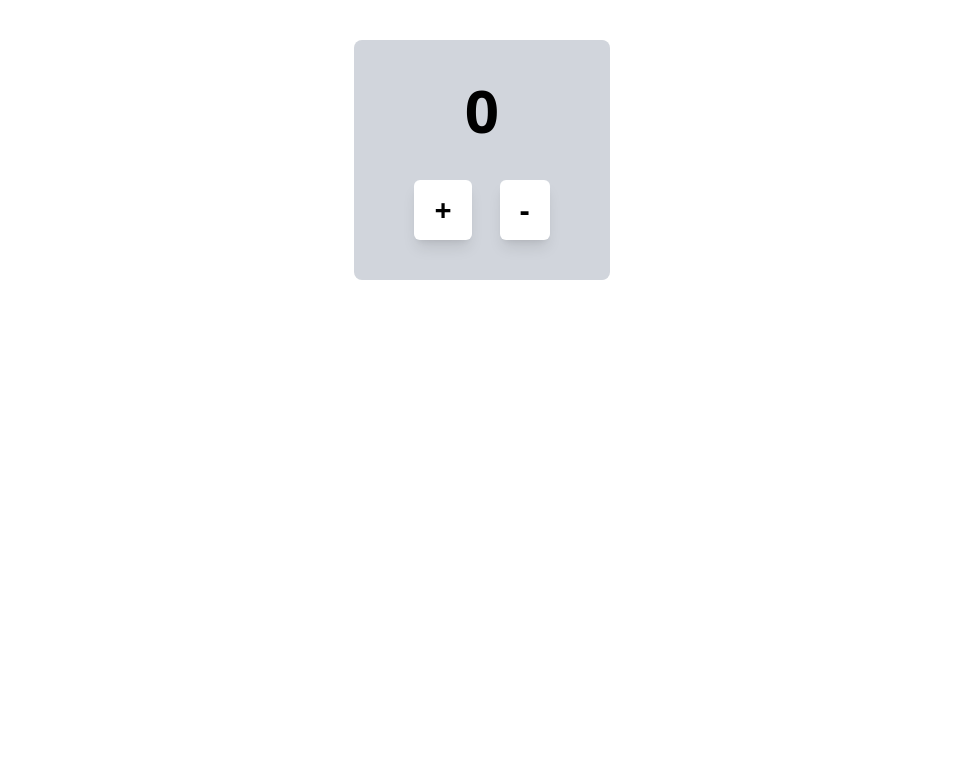
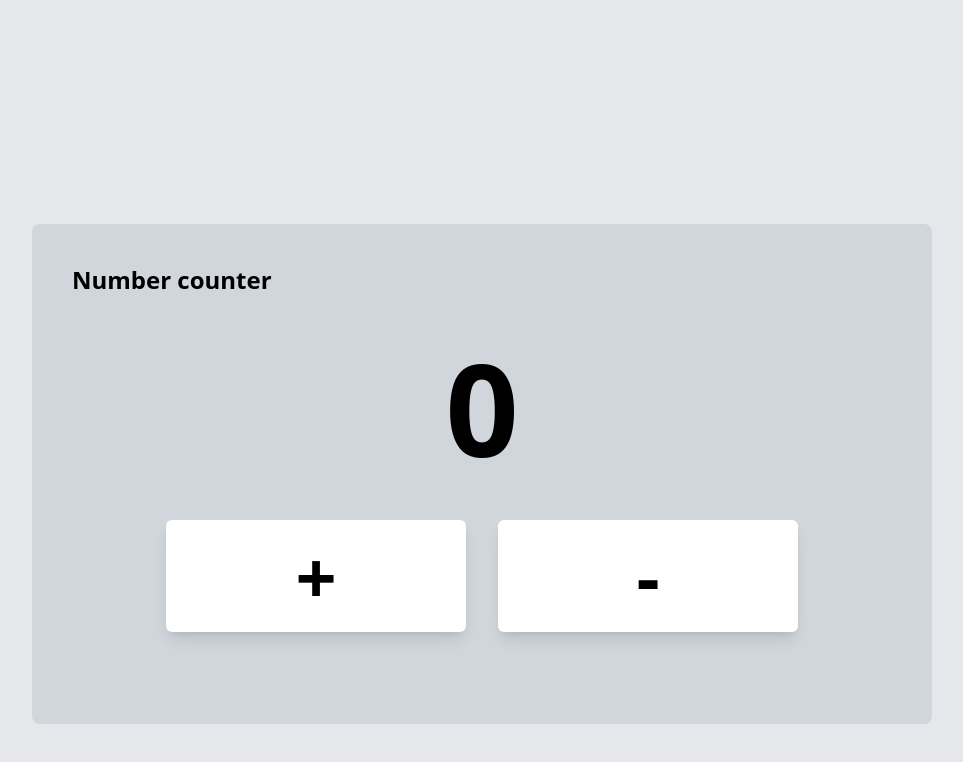
Before and after one commit to sumanbiswasdev/Number-Increase-Decrease-DOM-Project, a website: page index.html in a window 1280 px wide. Shown: the whole page, without its empty margins (158-1121 px from the left). Drawn offline with Linux system fonts and the light colour scheme.

Commit message:
design was changed

```diff
--- a/index.html
+++ b/index.html
@@ -5,16 +5,22 @@
   <meta name="viewport" content="width=device-width, initial-scale=1.0">
   <link href="/src/output.css" rel="stylesheet">
 </head>
-<body>
+<body class="bg-gray-200">
 
-   <div class="bg-gray-300 text-white text-center p-10 w-64 mx-auto mt-10 rounded-lg ">
+   <div class="container bg-gray-300 text-white text-center p-10 w-[900px] h-[500px] mx-auto mt-56 rounded-lg">
 
-        <h3 class="text-black font-semibold text-6xl pb-10" id="counterElement">0</h3>
+        <h1 class="text-black font-semibold text-2xl text-left">Number counter</h1>
 
-        <div class="space-x-6">
-            <button class="cursor-pointer bg-white text-black font-bold text-3xl rounded-md px-5 py-3 shadow-lg disabled:opacity-50 disabled:cursor-not-allowed" id="plus"> + </button>
+        <h3 class="m-12 text-black font-semibold text-9xl" id="counterElement">0</h3>
 
-            <button class="cursor-pointer bg-white text-black font-bold text-3xl rounded-md px-5 py-3 shadow-lg disabled:opacity-50 disabled:cursor-not-allowed" id="minus"> - </button>
+        <div class="space-x-8 flex justify-center items-center">
+            <div>
+                <button class="cursor-pointer w-[300px] p-5 bg-white text-black font-bold text-7xl rounded-md shadow-lg disabled:opacity-50 disabled:cursor-not-allowed" id="plus"> + </button>
+            </div>
+
+            <div>
+                <button class="cursor-pointer w-[300px] p-5 bg-white text-black font-bold text-7xl rounded-md shadow-lg disabled:opacity-50 disabled:cursor-not-allowed" id="minus"> - </button>
+            </div>
         </div>
 
     </div>
```
Also changed, not shown: src/output.css.
